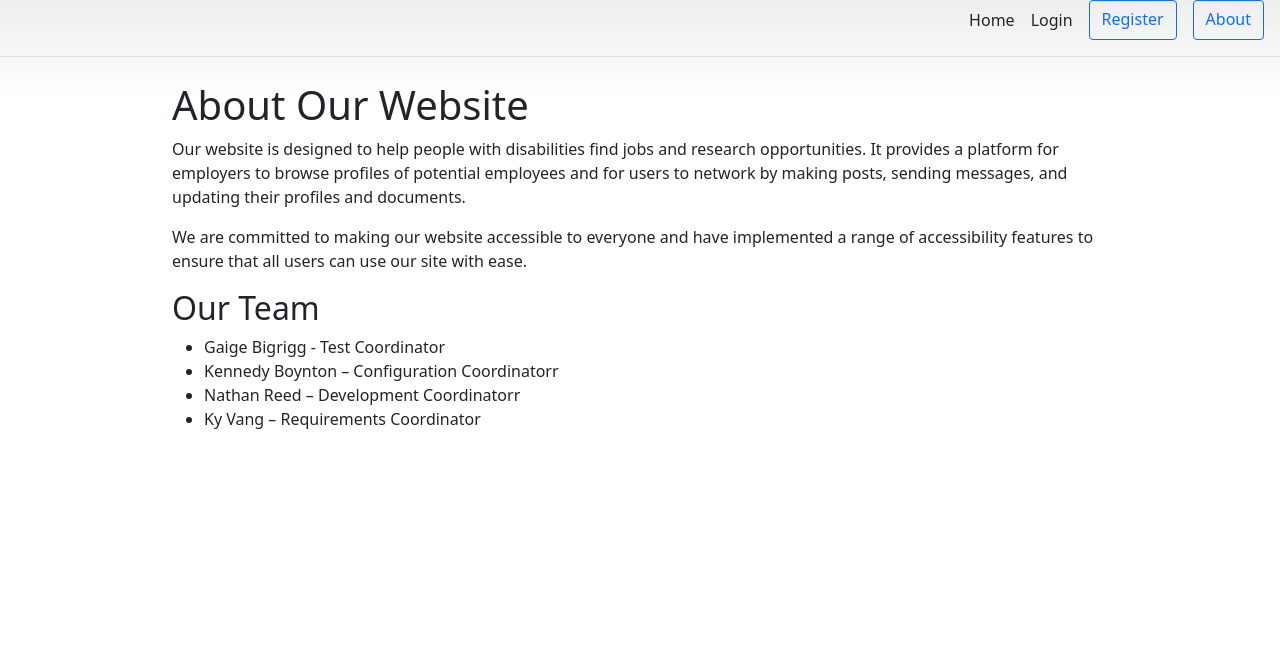
After one commit to kev0051/accessible-opportunity, a Django app: page /about/ in a window 1280 px wide. The commit adds this page. Shown: the top 671 px of the page. Run offline with Django 4.2, Linux system fonts and the light colour scheme.

Commit message:
troubleshooted about page with Gaige

```diff
--- a/src/mysite/urls.py
+++ b/src/mysite/urls.py
@@ -19,6 +19,7 @@ from django.contrib.auth import views as auth_views
 
 from personal.views import (
     home_screen_view,
+    about_screen_view,
 
 )
 
@@ -42,5 +43,6 @@ urlpatterns = [
     path('reset/<uidb64>/<token>/',auth_views.PasswordResetConfirmView.as_view(),name='password_reset_confirm'),
     path('password_reset/',auth_views.PasswordResetView.as_view(),name='password_reset'),
     path('reset/done/',auth_views.PasswordResetCompleteView.as_view(template_name='registration/password_reset_complete.html'),name='password_reset_complete'),
+    path('about/', about_screen_view, name='about'),
 
 ]
--- /dev/null
+++ b/src/personal/templates/personal/about.html
@@ -0,0 +1,16 @@
+{% extends 'base.html' %}
+
+{% block content %}
+  <div class="container">
+    <h1>About Our Website</h1>
+    <p>Our website is designed to help people with disabilities find jobs and research opportunities. It provides a platform for employers to browse profiles of potential employees and for users to network by making posts, sending messages, and updating their profiles and documents.</p>
+    <p>We are committed to making our website accessible to everyone and have implemented a range of accessibility features to ensure that all users can use our site with ease.</p>
+    <h2>Our Team</h2>
+    <ul>
+      <li>Gaige Bigrigg - Test Coordinator</li>
+      <li>Kennedy Boynton – Configuration Coordinatorr</li>
+      <li>Nathan Reed – Development Coordinatorr</li>
+      <li>Ky Vang – Requirements Coordinator</li>
+    </ul>
+  </div>
+{% endblock content %}
--- a/src/personal/views.py
+++ b/src/personal/views.py
@@ -1,6 +1,5 @@
 from django.shortcuts import render
 from account.models import Account
-#from personal.models import Question
 
 # Create your views here.
 
@@ -10,17 +9,10 @@ def home_screen_view(request):
 
 	accounts = Account.objects.all()
 	context['accounts'] = accounts
-	#context['some_string'] = "this is some string that I'm passing to the view"
-	#context['some_number'] = 6300
 
-	#list_of_values = []
-	#list_of_values.append("first entry")
-	#list_of_values.append("second entry")
-	#list_of_values.append("third entry")
-	#list_of_values.append("fourth entry")
-	#context['list_of_values'] = list_of_values
-
-	#questions = Question.objects.all()
-	#context['questions'] = questions
 
 	return render(request, "personal/home.html", context)
+
+def about_screen_view(request):
+    context = {}
+    return render(request, "personal/about.html", context)
--- a/src/templates/snippets/header.html
+++ b/src/templates/snippets/header.html
@@ -38,6 +38,8 @@
 			<a class="me-3 py-2 text-dark text-decoration-none"href="{% url 'home' %}">Home</a>
 			<a class="me-3 py-2 text-dark text-decoration-none"href="{% url 'login' %}">Login</a>
 			<a class="me-3 btn btn-outline-primary" href="{% url 'register' %}">Register</a>
+						<a class="me-3 btn btn-outline-primary" href="{% url 'about' %}">About</a>
+
       	{% endif %}
 
       </nav>
```
